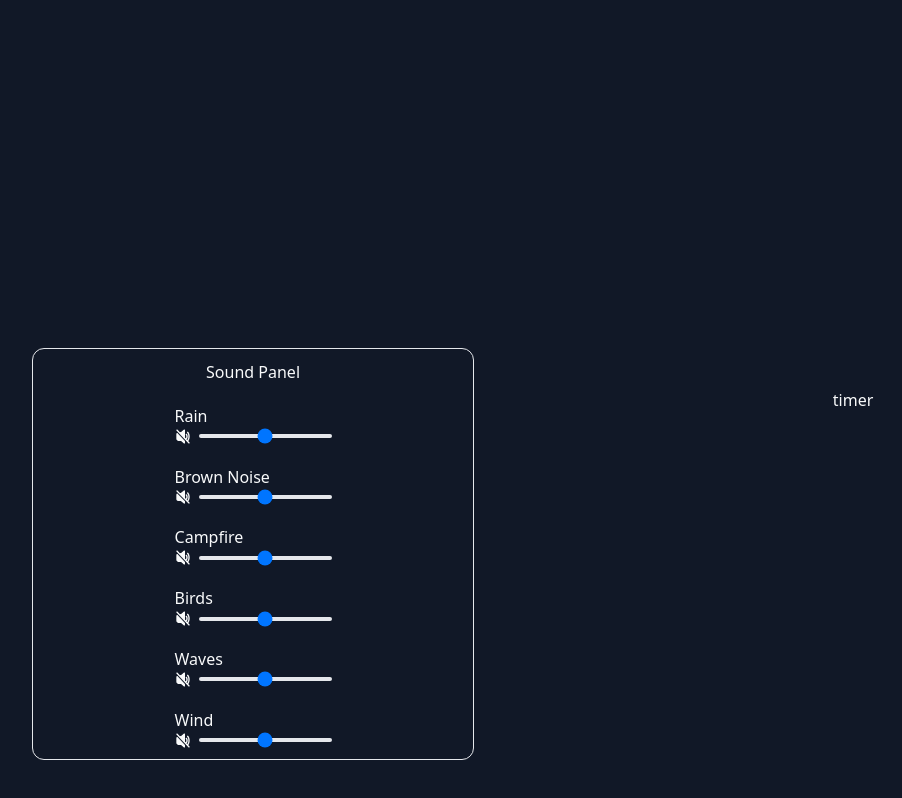
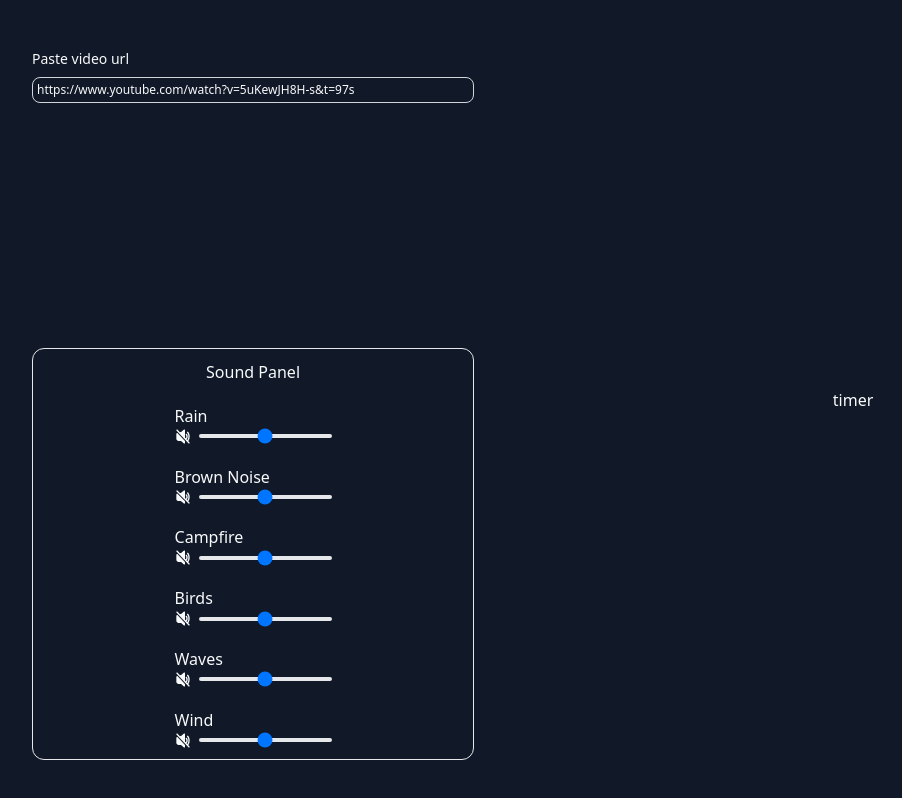
Before and after one commit to HafsaSarker/chill-spill, a React (Vite) app: page / in a window 1280 px wide. Shown: the whole page, without its empty margins (8-910 px from the left). Built offline with nearby package versions, Linux system fonts and the light colour scheme.

Commit message:
add dynamic vid rendering

```diff
--- a/src/components/YouTubePlayer.jsx
+++ b/src/components/YouTubePlayer.jsx
@@ -1,11 +1,36 @@
-import React from "react";
+import React, { useState } from "react";
 import ReactPlayer from "react-player";
 
 function YouTubePlayer() {
+  const [vidURL, setVidURL] = useState(
+    "https://www.youtube.com/watch?v=5uKewJH8H-s&t=97s"
+  );
+
+  const changeURL = (e) => {
+    e.preventDefault();
+
+    setVidURL(vidURL);
+  };
   return (
-    <div className="h-3/6 flex items-center justify-center max-w-[500px]">
+    <div className="h-3/6 flex flex-col gap-5 items-center justify-center max-w-[500px]">
+      <form onSubmit={changeURL} className="w-full">
+        <div>
+          <label htmlFor="url" className="block mb-2 text-sm font-medium">
+            Paste video url
+          </label>
+          <input
+            type="text"
+            id="url"
+            name="vidURL"
+            value={vidURL}
+            onChange={(e) => setVidURL(e.target.value)}
+            className="block w-full p-1 border border-gray-300 rounded-lg text-xs focus:outline-none bg-transparent"
+          />
+        </div>
+      </form>
+
       <ReactPlayer
-        url={"https://www.youtube.com/watch?v=5uKewJH8H-s&t=97s"}
+        url={vidURL}
         controls={true}
         width="100%"
         height="70%"
```
